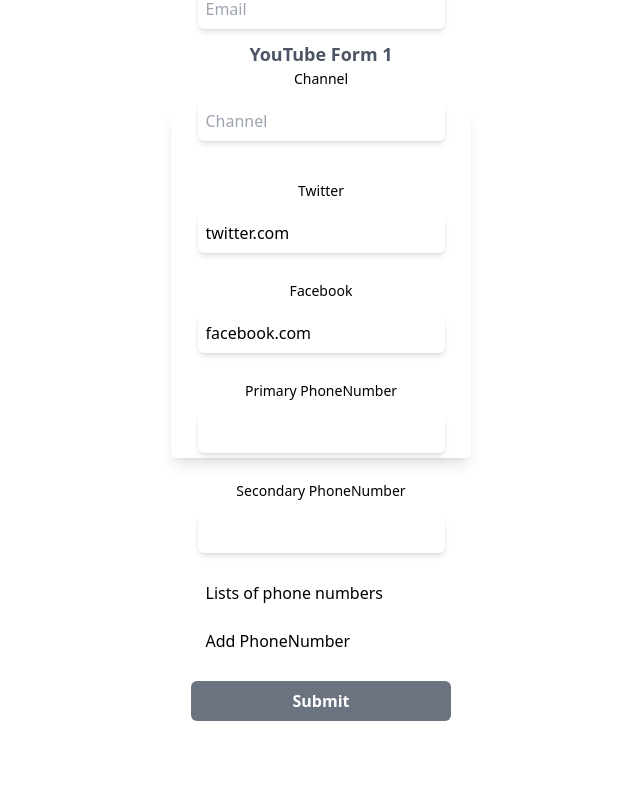
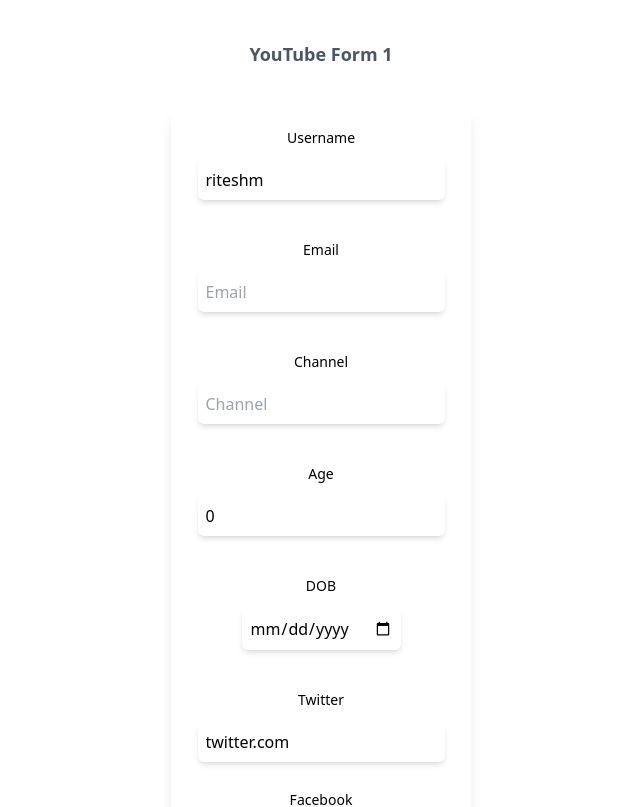
Before and after one commit to Ritesh9919/learning-react-hook-form, a React (Vite) app: page / in a window 1280 px wide. Shown: the top 807 px of the page, without its empty margins (319-959 px from the left). Built offline with nearby package versions, Linux system fonts and the light colour scheme.

Commit message:
numeric and date value

```diff
--- a/src/components/YouTubeFrom.jsx
+++ b/src/components/YouTubeFrom.jsx
@@ -16,6 +16,8 @@ function YouTubeFrom() {
       },
       phoneNumbers: ["", ""],
       phNumbers: [{ number: "" }],
+      age: 0,
+      dob: new Date(),
     },
   });
   const { register, control, handleSubmit, formState } = form;
@@ -36,7 +38,7 @@ function YouTubeFrom() {
         YouTube Form {renderCount / 2}
       </h1>
       <form
-        className="p-5 shadow-lg w-[300px] h-[350px] mx-auto mt-10 flex flex-col gap-7 items-center justify-center rounded-md"
+        className="p-5 shadow-lg w-[300px]  mx-auto mt-10 flex flex-col gap-7 items-center justify-center rounded-md"
         onSubmit={handleSubmit(onSubmit)}
         noValidate
       >
@@ -114,6 +116,42 @@ function YouTubeFrom() {
           <p className="text-red-600">{errors.channel?.message}</p>
         </div>
         <div className="flex flex-col gap-3 justify-center items-center">
+          <label className="text-sm" htmlFor="age">
+            Age
+          </label>
+          <input
+            type="number"
+            id="age"
+            {...register("age", {
+              valueAsNumber: true,
+              required: {
+                value: true,
+                message: "age name is required",
+              },
+            })}
+            className="shadow-md p-2 rounded-md outline-none"
+          />
+          <p className="text-red-600">{errors.age?.message}</p>
+        </div>
+        <div className="flex flex-col gap-3 justify-center items-center">
+          <label className="text-sm" htmlFor="dob">
+            DOB
+          </label>
+          <input
+            type="date"
+            id="date"
+            {...register("dob", {
+              valueAsDate: true,
+              required: {
+                value: true,
+                message: "dob name is required",
+              },
+            })}
+            className="shadow-md p-2 rounded-md outline-none"
+          />
+          <p className="text-red-600">{errors.dob?.message}</p>
+        </div>
+        <div className="flex flex-col gap-3 justify-center items-center">
           <label className="text-sm" htmlFor="twitter">
             Twitter
           </label>
```
